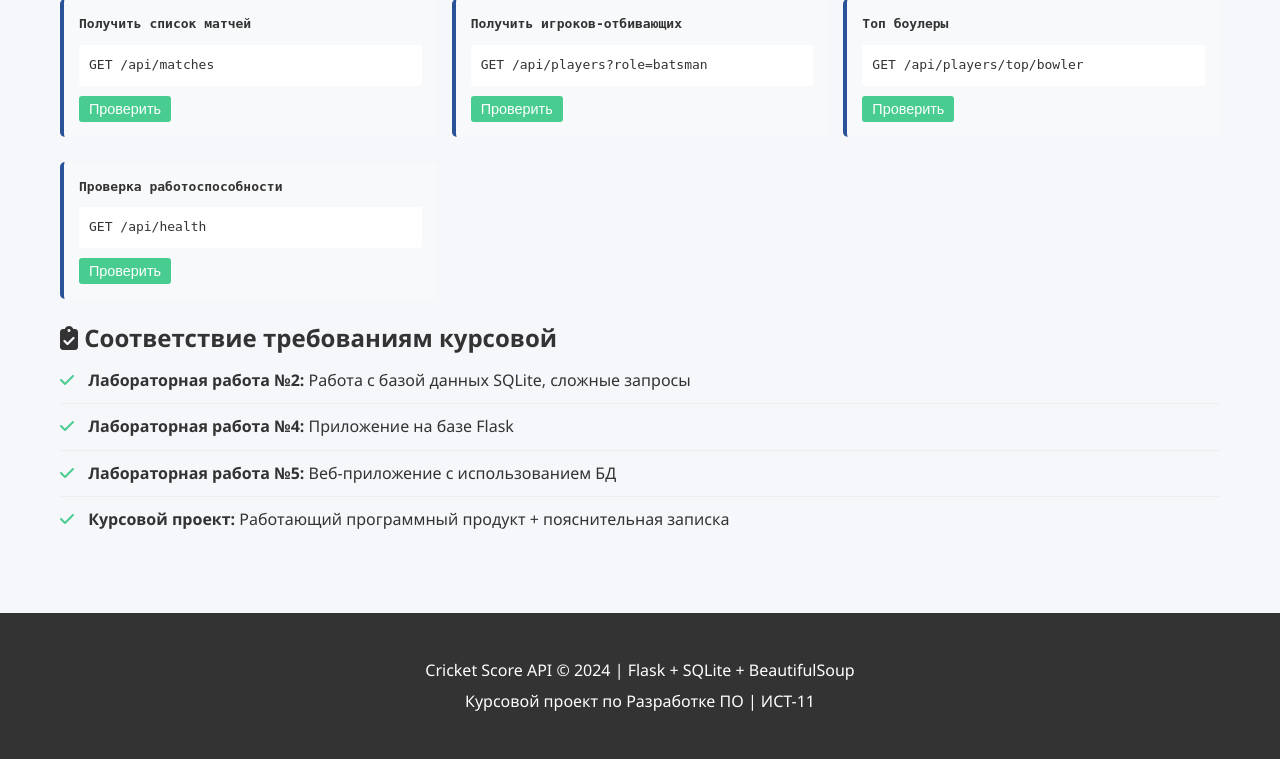
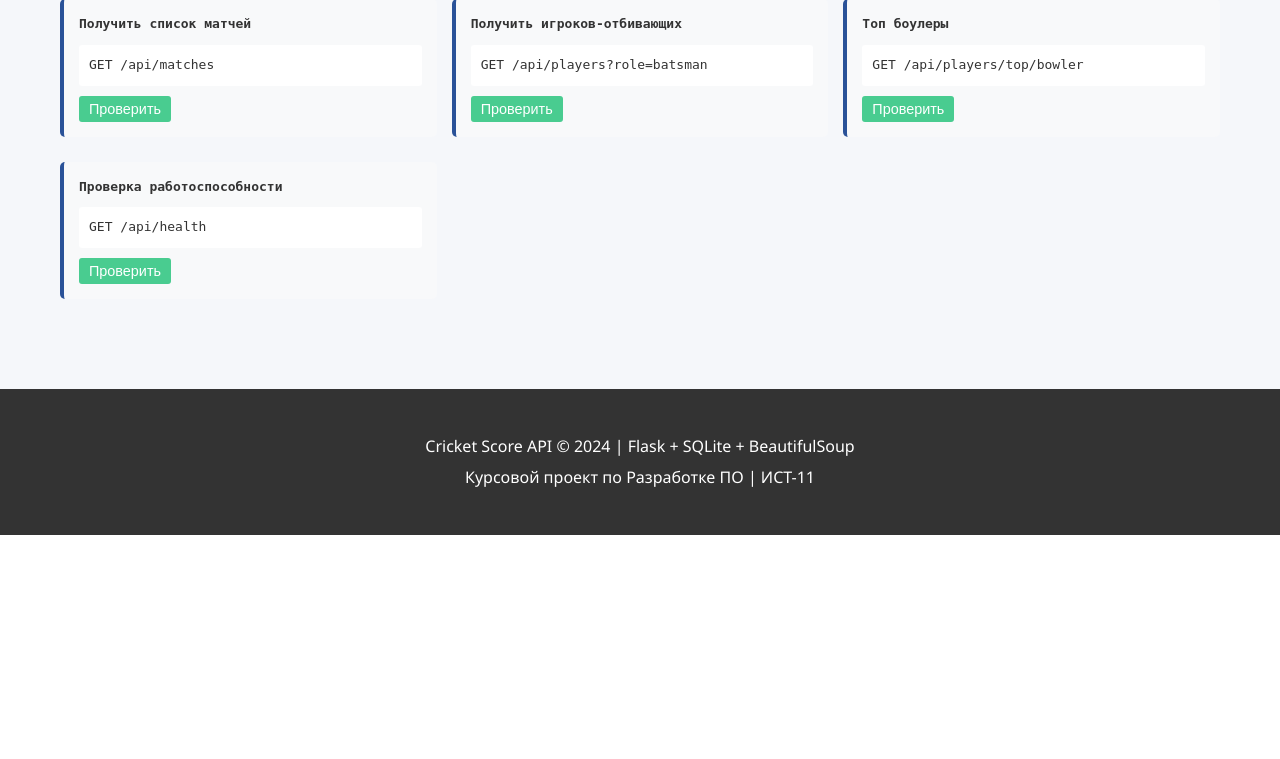
Before and after one commit to RATMIR312/kursach, a Flask app: page / in a window 1280 px wide. Shown: the part 864-1623 px from the top of the page. After the commit the page ends 1399 px from the top, so only its background shows below. Run offline with Flask 3, Linux system fonts and the light colour scheme; data comes from the database, SQL or seed files in the repository; data that the repository does not hold is empty.

Commit message:
Update index.html

```diff
--- a/templates/index.html
+++ b/templates/index.html
@@ -95,17 +95,6 @@
             <button class="btn-small" onclick="testEndpoint('/api/health')">Проверить</button>
         </div>
     </div>
-</div>
-
-<div class="requirements">
-    <h2><i class="fas fa-clipboard-check"></i> Соответствие требованиям курсовой</h2>
-
-    <ul class="requirement-list">
-        <li><i class="fas fa-check"></i> <strong>Лабораторная работа №2:</strong> Работа с базой данных SQLite, сложные запросы</li>
-        <li><i class="fas fa-check"></i> <strong>Лабораторная работа №4:</strong> Приложение на базе Flask</li>
-        <li><i class="fas fa-check"></i> <strong>Лабораторная работа №5:</strong> Веб-приложение с использованием БД</li>
-        <li><i class="fas fa-check"></i> <strong>Курсовой проект:</strong> Работающий программный продукт + пояснительная записка</li>
-    </ul>
 </div>
 
 <script>
```
